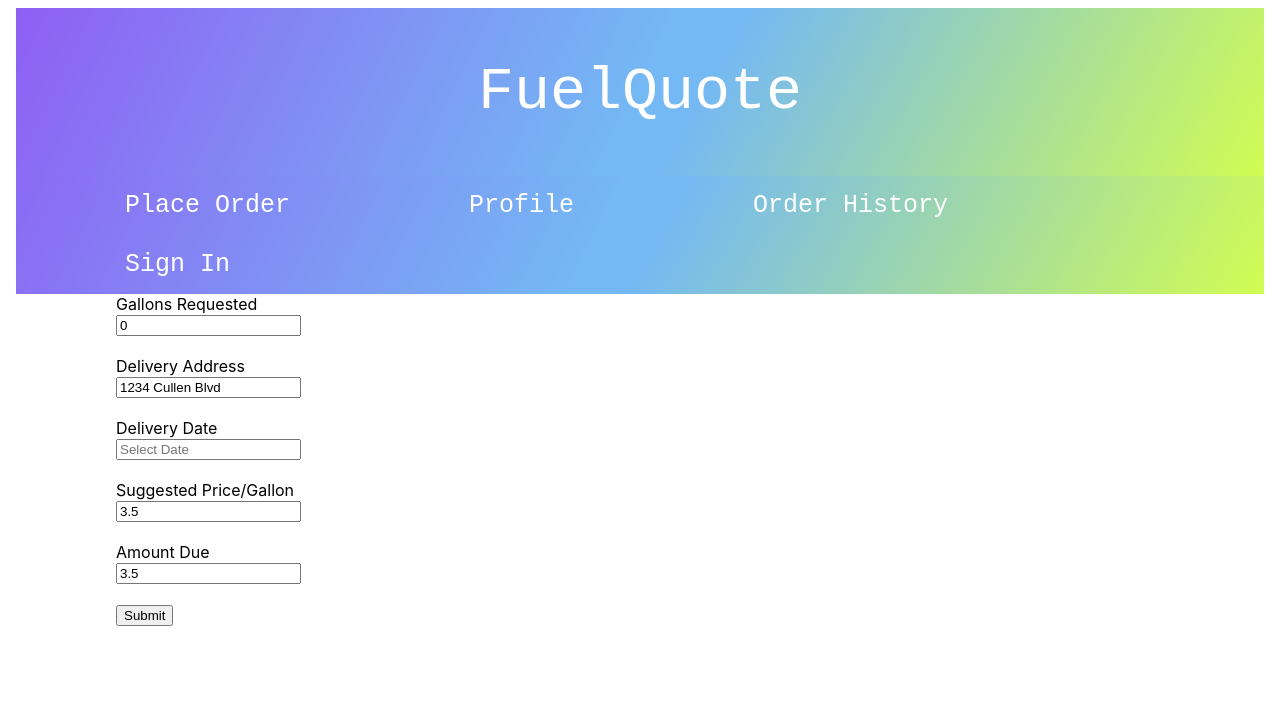
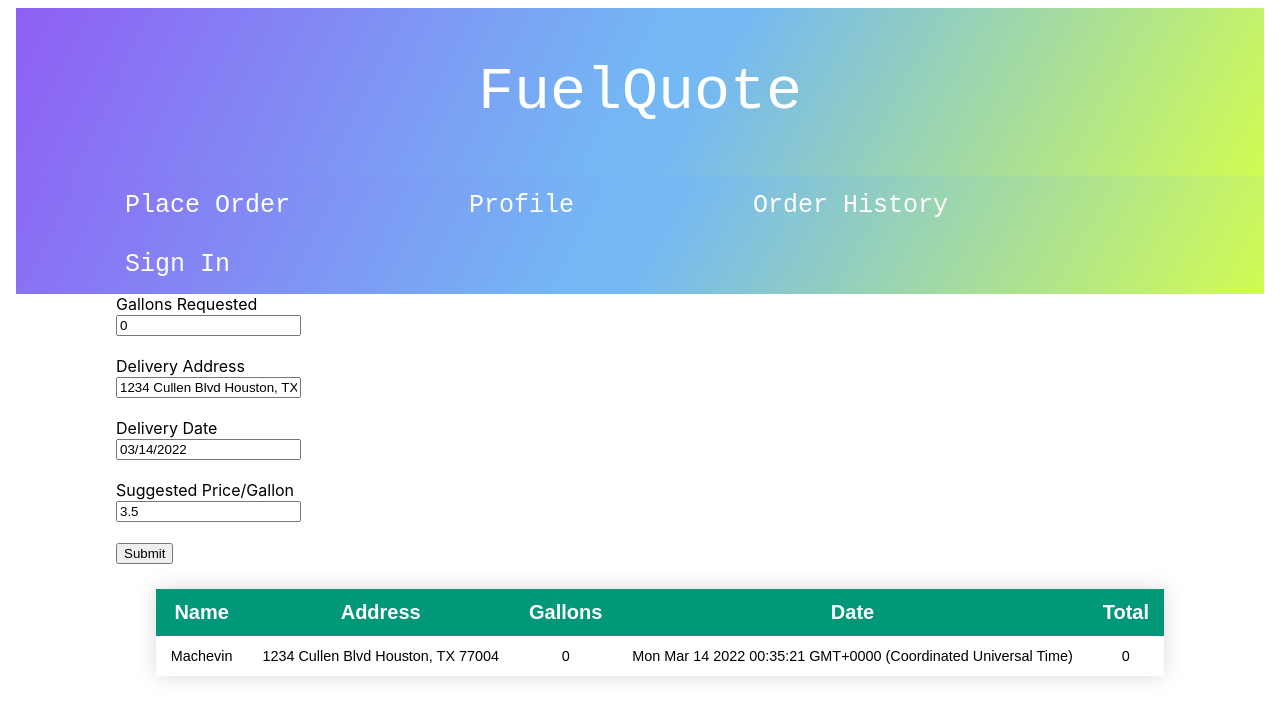
Before and after one commit to maniden812/Clientv2, a Next.js app in the folder client/: page /FuelQuote in a window 1280 px wide. Shown: the top 718 px of the page. Built offline with nearby package versions, Linux system fonts and the light colour scheme; no server answers.

Commit message:
fixed fuelquote and the display of the table and date changing - Manasa

```diff
--- a/client/pages/FuelQuote.js
+++ b/client/pages/FuelQuote.js
@@ -1,88 +1,86 @@
-import React, { Component } from 'react'
+import React, { Component , useState} from 'react'
 import DatePicker from 'react-datepicker'
 import "react-datepicker/dist/react-datepicker.css";
 import styles from './FuelQuote.module.css'
 import {ProfileNav} from '../components/Navbar/ProfileNav'
+import Hist from "../components/FuelQuoteTable/FuelQuoteTable"
+const FuelQuote = () => {
 
-class FuelQuote extends Component {
-    // Gallons Requested (numeric, required)
-    // Delivery Address (Non-editable, comes from client profile)
-    // Delivery Date (Calender, date picker)
-    // Suggested Price / gallon (numeric non-editable, price will be calculated by Pricing Module - we are not building pricing module yet)
-    // Total Amount Due (numeric non-editable, calculated (gallons * price))
-    constructor(props) {
-        super(props)
+    const [gallons, setGallons]= useState(0)
+    const [deliveryDate, setdeliveryDate]= useState(new Date())
+    const [address]= useState("1234 Cullen Blvd Houston, TX 77004")
+    const [pricegal]= useState(3.50)
+    const [total, setTotal]=useState(0)
 
-        this.state = {
-            gals: 0,
-            deliveryDate: '',
-            address: "1234 Cullen Blvd",
-            pricegal: 3.50
-        };
-    }
-    handleGallonChange=(event)=>{
-        this.setState({
-            gals: event.target.value
-        })
-    }
-    handleDateChange=(date) =>{
-        this.setState({
-            deliveryDate: date
-        })
-    }
 
-    handleSubmit= event =>{
-        alert(`${this.state.gals} ${this.state.deliveryDate}`)
-        // event.preventDefault();
-    }
-    render () {
-        return (
+    return (
         <body>
             <ProfileNav/>
 
 
-            {/* <label className={styles.headertext}>Fuel Quote</label> */}
-            <form className={styles.center} onSubmit={this.handleSubmit}>
+            <form className={styles.center}>
 
                 <div>
 
                     {/* gallons requested */}
                     <label>Gallons Requested<br/></label>
                     <input type="number"
-                    value={this.state.gals}
-                    onChange={this.handleGallonChange}/>
+                    value={gallons}
+                    onChange={(g)=>setGallons(g.target.value)}/>
                     <br/>
                     {/* delivery Address */}
                     <label><br/>Delivery Address<br/></label>
-                    <input address="input" type="text" placeholder="Enter Delivery Address" value= {this.state.address} readOnly= {true}/>
+                    <input address="input"
+                    type="text"
+                    placeholder="Enter Delivery Address"
+                    value= {address}
+                    readOnly= {true}/>
                     <br/>
                     {/* date picker */}
 
                     <label><br/>Delivery Date<br/></label>
                     <DatePicker
                     placeholderText="Select Date"
-                    selected={this.state.deliveryDate}
-                    onChange={ this.handleDateChange }
+                    dateFormat="MM/dd/yyyy"
+                    selected={deliveryDate}
+                    onChange={ (d)=>setdeliveryDate(d)}
                     name="deliveryDate"
-                    dateFormat="MM/dd/yyyy"
+
                     />
                     <br/>
 
                     {/* Suggested Price/gal */}
                     <label><br/>Suggested Price/Gallon<br/></label>
-                    <input price="input" type="number" placeholder="Suggested Price" value= {this.state.pricegal} readOnly= {true}/>
+                    <input price="input"
+                    type="number"
+                    placeholder="Suggested Price"
+                    value= {pricegal}
+                    readOnly= {true}/>
                     <br/>
 
-                    {/* Amount Due */}
+                    {/* Amount Due
                     <label><br/>Amount Due<br/></label>
-                    <input price="input" type="number" placeholder="Total Price" value= {this.state.pricegal} readOnly= {true}/>
+                    <input price="input"
+                    type="number"
+                    placeholder="Total Price"
+                    value= {this.state.pricegal}
+                    readOnly= {true}/> */}
 
                 </div>
                 <br/>
                 <button type="submit">Submit</button>
             </form>
+            <div className={styles.container}>
+                    <Hist
+                        name= "Machevin"
+                        address= {address}
+                        gallons= {gallons}
+                        deliveryDate={deliveryDate.toString()}
+                        total= {gallons * pricegal}
+                    />
+                </div>
         </body>
         )
     }
-}
+
 export default FuelQuote;
```
